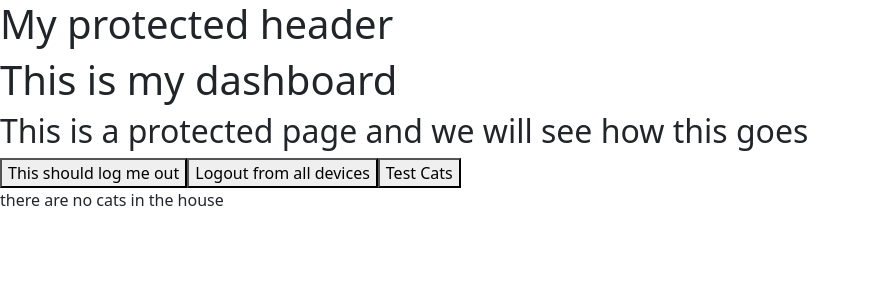
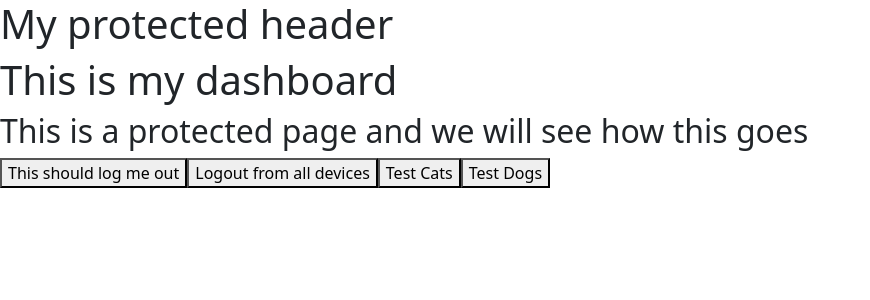
Before and after one commit to deakferi90/my_demo_app, a React (Create React App) app in the folder courses-fe/: page /dashboard in a window 1280 px wide. Shown: the top 300 px of the page, without its empty margins (0-870 px from the left). Built offline with nearby package versions, Linux system fonts and the light colour scheme; sample sign-in values are in the browser's storage.

Commit message:
added dogs category

```diff
--- a/courses-fe/src/api/PlayTestApi.js
+++ b/courses-fe/src/api/PlayTestApi.js
@@ -1,8 +1,13 @@
 import RestHelper from "./RestHelper";
 
 class PlayTestApi {
-    gerCats() {
+    getCats() {
         const url = '/auth/testcats';
+        return RestHelper.get(url);
+    }
+
+    getDogs() {
+        const url = '/auth/testdogs';
         return RestHelper.get(url);
     }
 }
--- a/courses-fe/src/api/UserApi.js
+++ b/courses-fe/src/api/UserApi.js
@@ -17,9 +17,9 @@ class UserApi {
         return RestHelper.post(url, {});
     }
 
-    register() {
+    register(userData) {
         const url = 'auth/register';
-        return RestHelper.post(url, {});
+        return RestHelper.post(url, userData);
     }
 
     //register user functia necesara sa scriu
--- a/courses-fe/src/pages/dashboard/DashboardComponent.js
+++ b/courses-fe/src/pages/dashboard/DashboardComponent.js
@@ -1,9 +1,12 @@
 import React, { useEffect } from "react";
 import { useNavigate } from 'react-router-dom';
 
-const DashboardComponent = ({ logOutUser, model, loadCats }) => {
+const DashboardComponent = ({ logOutUser, model, loadCats, loadDogs }) => {
   const navigate = useNavigate();
   const { cats } = model;
+  console.log(cats);
+  const { dogs } = model;
+  console.log(dogs);
 
   const logoutFromAllDevices = () => {
     console.log('ASTA E PENTRU TINE FERY!!! :))))))');
@@ -17,8 +20,9 @@ const DashboardComponent = ({ logOutUser, model, loadCats }) => {
       <button onClick={() => logOutUser(navigate)}>This should log me out</button>
       <button onClick={logoutFromAllDevices}>Logout from all devices</button>
       <button onClick={loadCats}>Test Cats</button>
-      {cats.length === 0 && <p>there are no cats in the house</p>}
+      <button onClick={loadDogs}>Test Dogs</button>
       {cats.map((cat) => <p key={cat}>{cat}</p>)}
+      {dogs.map((dog) => <p key={dog}>{dog}</p>)}
     </div>
   );
 };
--- a/courses-fe/src/pages/dashboard/DashboardContainer.js
+++ b/courses-fe/src/pages/dashboard/DashboardContainer.js
@@ -2,7 +2,7 @@ import React, { Component } from "react";
 import DashboardComponent from "./DashboardComponent";
 import { connect } from 'react-redux';
 import { bindActionCreators } from 'redux';
-import { logOutUser,  loadCats} from './actions';
+import { logOutUser, loadCats, loadDogs } from './actions';
 import { getModel } from './selectors';
 
 
@@ -23,6 +23,7 @@ const mapDispatchToProps = (dispatch) => {
     return {
         logOutUser: bindActionCreators(logOutUser, dispatch),
         loadCats: bindActionCreators(loadCats, dispatch),
+        loadDogs: bindActionCreators(loadDogs, dispatch),
     };
 }
 
--- a/courses-fe/src/pages/dashboard/DashboardDuck.js
+++ b/courses-fe/src/pages/dashboard/DashboardDuck.js
@@ -1,13 +1,16 @@
 import * as actionTypes from './constants';
 
 const initialState = {
-    cats: []
+    cats: [],
+    dogs: []
 };
 
 export default function reducer(state=initialState, action) {
     switch(action.type) {
         case actionTypes.LOAD_CATS_SUCCESS:
             return {...state, cats: [...action.cats]}
+        case actionTypes.LOAD_DOGS_SUCCESS:
+            return {...state, dogs: [...action.dogs]}
         default:
             return state;
     }
--- a/courses-fe/src/pages/dashboard/actions.js
+++ b/courses-fe/src/pages/dashboard/actions.js
@@ -10,13 +10,28 @@ const loadCatsSucces = (cats) => {
   return {type: actionTypes.LOAD_CATS_SUCCESS, cats};
 }
 
+const loadDogsSucces = (dogs) => {
+  return {type: actionTypes.LOAD_DOGS_SUCCESS, dogs};
+}
+
 export const loadCats = () => {
   return (dispatch) => {
-    playTestApi.gerCats().then(res => {
+    playTestApi.getCats().then(res => {
       dispatch(loadCatsSucces(res.data.cats))
     }).catch(err => {
-      console.log('A aparut o eraore si arr trebui sa te logam din nou');
+      console.log('A aparut o eroare si ar trebui sa te logam din nou');
       dispatch(loadCatsSucces([]))
+    })
+  }
+}
+
+export const loadDogs = () => {
+  return (dispatch) => {
+    playTestApi.getDogs().then(res => {
+      dispatch(loadDogsSucces(res.data.dogs))
+    }).catch(err => {
+      console.log('A aparut o eroare si ar trebui sa te logam din nou');
+      dispatch(loadDogsSucces([]))
     })
   }
 }
--- a/courses-fe/src/pages/dashboard/constants.js
+++ b/courses-fe/src/pages/dashboard/constants.js
@@ -1,3 +1,4 @@
 export const LOAD_CATS_SUCCESS = 'dashboard/LOAD_CATS';
+export const LOAD_DOGS_SUCCESS = 'dashboard/LOAD_DOGS';
 //this action has the reducer in the login component
 export const LOGOUT_USER = 'login/LOGOUT_USER';
--- a/courses-fe/src/pages/dashboard/selectors.js
+++ b/courses-fe/src/pages/dashboard/selectors.js
@@ -1,9 +1,11 @@
 import { createSelector } from "reselect";
 
 const getCats = ({ dashboard }) => dashboard.cats;
+const getDogs = ({ dashboard }) => dashboard.dogs;
 
-export const getModel = createSelector([getCats], (cats) => {
+export const getModel = createSelector([getCats, getDogs], (cats, dogs) => {
   return {
     cats,
+    dogs
   };
 });
--- a/courses-fe/src/pages/login/LoginComponent.js
+++ b/courses-fe/src/pages/login/LoginComponent.js
@@ -44,7 +44,7 @@ const LoginPage = ({loginUser}) => {
                     }
                 </div>
                 <div className="form-group">
-                    <button className="btn btn-primary" onClick={handleSubmit}>Login</button>
+                    <button className="btn btn-primary" onClick={handleLogin}>Login</button>
                     <Link to="/register" className="btn btn-link">Register</Link>
                 </div>
             </div>
--- a/courses-fe/src/pages/register/actions.js
+++ b/courses-fe/src/pages/register/actions.js
@@ -17,15 +17,11 @@ export const loginUserSucces = () => {
     return {type: actionTypes.LOGIN_USER};
   }
 
-export const registerUser = (credentials, navigate) => {
+export const registerUser = (userData, navigate) => {
     return async (dispatch) => {
       try {
-          const res = await userApi.login(credentials);
-          const { access_token, user } = res.data;
-          localStorage.setItem('ACCESS_TOKEN', access_token);
-          localStorage.setItem('USER', user);
-          dispatch(loginUserSucces())
-          navigate('/home');
+          const res = await userApi.register(userData);
+          console.log(res.data);
           //TO DO - notification for succes
       }catch(err) {
         // TO DO - notification for error
```
